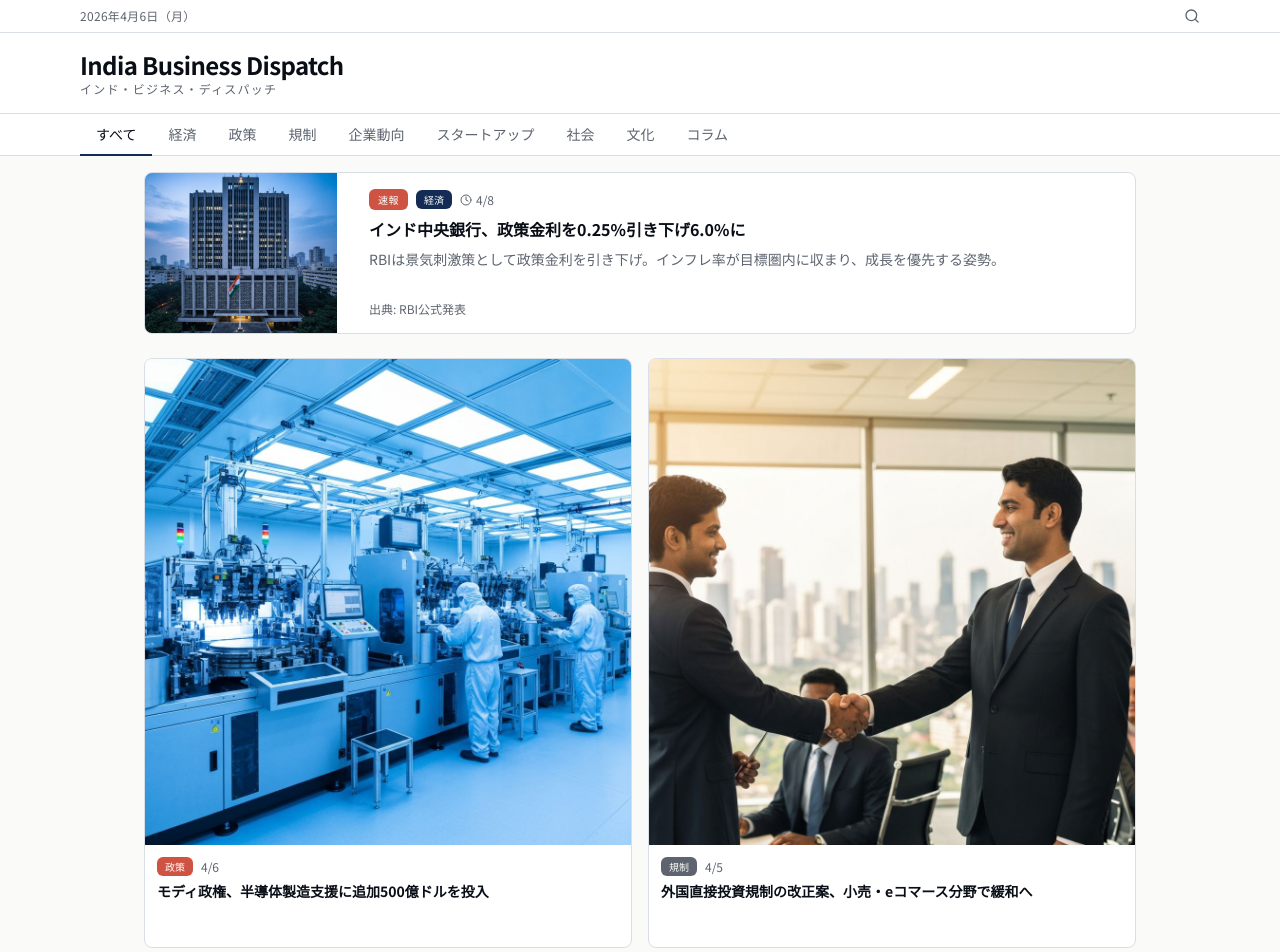
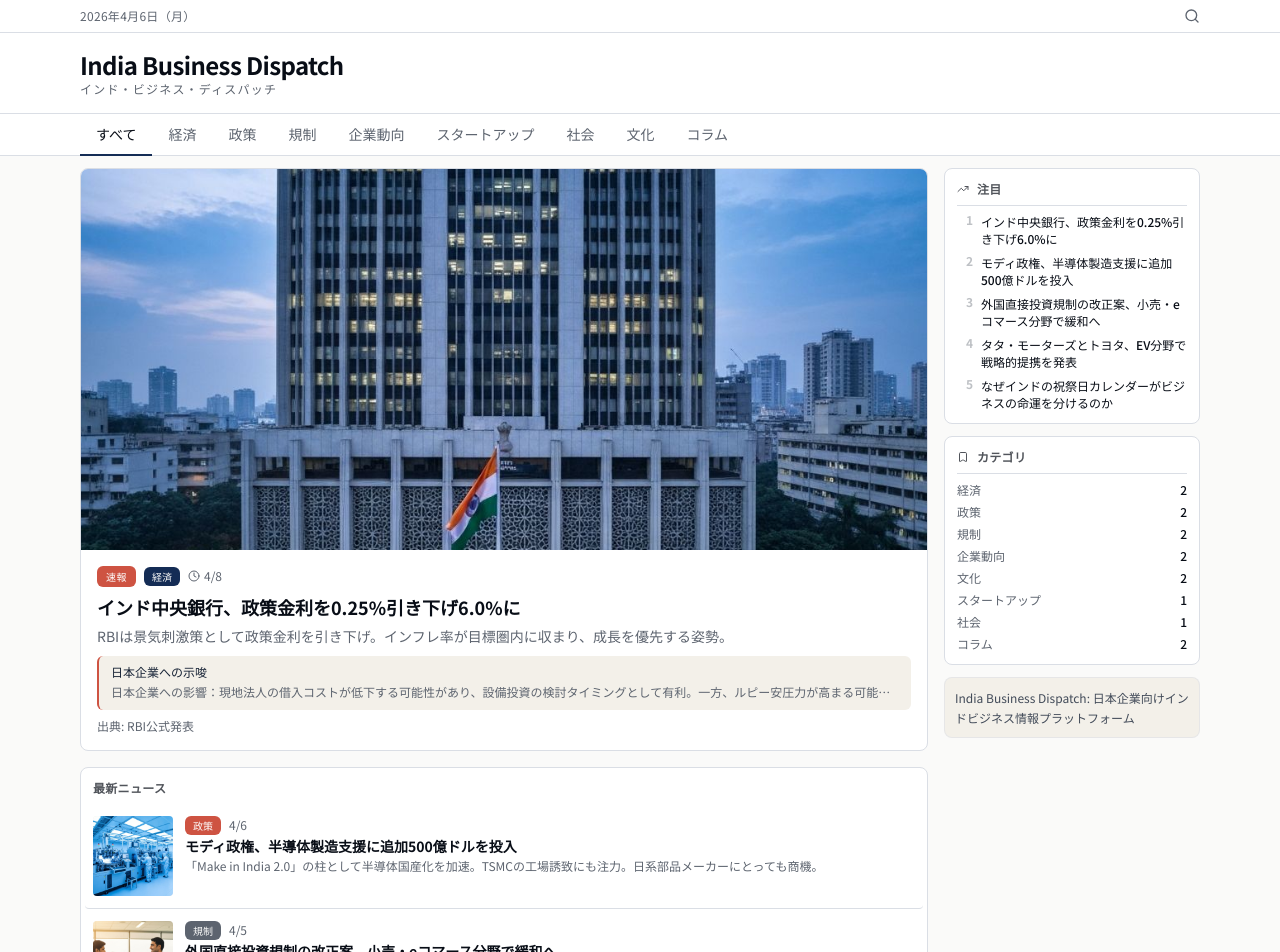
Before and after one commit to Marstronix218/india_business_dispatch, a Next.js app: page / in a window 1280 px wide. Shown: the top 952 px of the page. Built offline with nearby package versions, Linux system fonts and the light colour scheme.

Commit message:
Restored v13: feat: optimize news feed layout for higher density
Reduce featured article size, decrease spacing, reorder sidebar

```diff
--- a/components/news-card.tsx
+++ b/components/news-card.tsx
@@ -11,76 +11,6 @@ import { Clock, ArrowRight } from "lucide-react"
 function formatDate(dateStr: string) {
   const d = new Date(dateStr)
   return `${d.getMonth() + 1}/${d.getDate()}`
-}
-
-export function NewsCardLeadHorizontal({ article }: { article: NewsArticle }) {
-  return (
-    <Link
-      href={`/article/${article.id}`}
-      className="group flex gap-4 bg-card rounded-lg border border-border overflow-hidden hover:shadow-md transition-shadow mb-6"
-    >
-      {article.imageUrl && (
-        <div className="relative w-48 h-40 shrink-0 overflow-hidden bg-muted">
-          <Image
-            src={article.imageUrl}
-            alt={article.title}
-            fill
-            className="object-cover group-hover:scale-105 transition-transform duration-300"
-            sizes="192px"
-          />
-        </div>
-      )}
-      <div className="flex-1 p-4 flex flex-col justify-between">
-        <div>
-          <div className="flex items-center gap-2 mb-2">
-            {article.isBreaking && (
-              <Badge className="bg-accent text-accent-foreground text-[10px] uppercase tracking-wider">
-                速報
-              </Badge>
-            )}
-            <Badge
-              variant="outline"
-              className={`text-[10px] ${CATEGORY_COLORS[article.category]} border-none`}
-            >
-              {CATEGORY_LABELS[article.category]}
-            </Badge>
-            <span className="text-xs text-muted-foreground flex items-center gap-1">
-              <Clock className="size-3" />
-              {formatDate(article.date)}
-            </span>
-          </div>
-          <h2 className="text-base font-bold text-foreground leading-snug mb-2 group-hover:text-primary transition-colors">
-            {article.title}
-          </h2>
-          <p className="text-sm text-muted-foreground leading-relaxed line-clamp-2">
-            {article.summary}
-          </p>
-        </div>
-        <div className="mt-2 flex items-center text-xs text-muted-foreground">
-          {article.sourceUrl ? (
-            <button
-              type="button"
-              className="hover:text-foreground transition-colors underline-offset-2 hover:underline cursor-pointer"
-              onClick={(e) => {
-                e.preventDefault()
-                e.stopPropagation()
-                window.open(article.sourceUrl, "_blank", "noopener,noreferrer")
-              }}
-            >
-              {"出典: "}
-              {article.source}
-            </button>
-          ) : (
-            <span>
-              {"出典: "}
-              {article.source}
-            </span>
-          )}
-          <ArrowRight className="size-3 ml-auto opacity-0 group-hover:opacity-100 transition-opacity" />
-        </div>
-      </div>
-    </Link>
-  )
 }
 
 export function NewsCardFeatured({ article }: { article: NewsArticle }) {
@@ -165,21 +95,21 @@ export function NewsCardCompact({ article }: { article: NewsArticle }) {
   return (
     <Link
       href={`/article/${article.id}`}
-      className="group block bg-card rounded-lg border border-border overflow-hidden hover:shadow-md transition-shadow h-full"
+      className="group flex gap-3 py-3 border-b border-border last:border-none hover:bg-secondary/30 transition-colors -mx-2 px-2 rounded"
     >
       {article.imageUrl && (
-        <div className="relative w-full aspect-square overflow-hidden bg-muted">
+        <div className="relative w-20 h-20 shrink-0 overflow-hidden rounded bg-muted">
           <Image
             src={article.imageUrl}
             alt={article.title}
             fill
             className="object-cover group-hover:scale-105 transition-transform duration-300"
-            sizes="(max-width: 768px) 100vw, (max-width: 1200px) 50vw, 25vw"
+            sizes="80px"
           />
         </div>
       )}
-      <div className="p-3 flex flex-col h-full">
-        <div className="flex items-center gap-2 mb-1.5">
+      <div className="flex-1 min-w-0">
+        <div className="flex items-center gap-2 mb-0.5">
           <Badge
             variant="outline"
             className={`text-[10px] ${CATEGORY_COLORS[article.category]} border-none`}
@@ -190,12 +120,15 @@ export function NewsCardCompact({ article }: { article: NewsArticle }) {
             {formatDate(article.date)}
           </span>
         </div>
-        <h3 className="text-sm font-bold text-foreground leading-snug mb-1 group-hover:text-primary transition-colors line-clamp-3 flex-1">
+        <h3 className="text-sm font-bold text-foreground leading-snug mb-0.5 group-hover:text-primary transition-colors line-clamp-2">
           {article.title}
         </h3>
-        <p className="text-xs text-muted-foreground leading-tight line-clamp-2">
+        <p className="text-xs text-muted-foreground leading-tight line-clamp-1">
           {article.summary}
         </p>
+      </div>
+      <div className="flex items-center shrink-0">
+        <ArrowRight className="size-4 text-muted-foreground opacity-0 group-hover:opacity-100 transition-opacity" />
       </div>
     </Link>
   )
--- a/components/news-list.tsx
+++ b/components/news-list.tsx
@@ -3,7 +3,12 @@
 import { useState, useMemo } from "react"
 import { SiteHeader } from "@/components/site-header"
 import { SiteFooter } from "@/components/site-footer"
-import { NewsCardLeadHorizontal, NewsCardCompact } from "@/components/news-card"
+import { NewsCardFeatured, NewsCardCompact } from "@/components/news-card"
+import {
+  TrendingWidget,
+  CategoryWidget,
+  AboutWidget,
+} from "@/components/sidebar-widgets"
 import { type Category } from "@/lib/news-data"
 import { useArticles } from "@/lib/article-store"
 
@@ -48,10 +53,10 @@ export function NewsList() {
       />
 
       <main className="flex-1">
-        <div className="mx-auto max-w-5xl px-4 py-4">
+        <div className="mx-auto max-w-6xl px-4 py-3">
           {/* Results info */}
           {(activeCategory || searchQuery) && (
-            <div className="mb-4 flex items-center gap-2">
+            <div className="mb-3 flex items-center gap-2">
               <p className="text-sm text-muted-foreground">
                 {filteredArticles.length}
                 {"件の記事"}
@@ -75,6 +80,9 @@ export function NewsList() {
             </div>
           )}
 
+          <div className="flex flex-col gap-4 md:flex-row">
+            {/* Main column */}
+            <div className="flex-1 min-w-0">
               {filteredArticles.length === 0 ? (
                 <div className="py-20 text-center">
                   <p className="text-muted-foreground text-sm">
@@ -83,14 +91,19 @@ export function NewsList() {
                 </div>
               ) : (
                 <>
-              {/* Lead article - horizontal */}
+                  {/* Featured article - smaller */}
                   {featuredArticle && (
-                <NewsCardLeadHorizontal article={featuredArticle} />
+                    <div className="mb-4">
+                      <NewsCardFeatured article={featuredArticle} />
+                    </div>
                   )}
 
-              {/* Grid of articles - 2 columns on desktop */}
+                  {/* Rest of articles - tight spacing */}
                   {restArticles.length > 0 && (
-                <div className="grid grid-cols-1 gap-4 md:grid-cols-2">
+                    <div className="bg-card rounded-lg border border-border p-3">
+                      <h2 className="text-xs font-bold text-foreground mb-2 uppercase tracking-wide opacity-70">
+                        {"最新ニュース"}
+                      </h2>
                       {restArticles.map((article) => (
                         <NewsCardCompact
                           key={article.id}
@@ -102,6 +115,15 @@ export function NewsList() {
                 </>
               )}
             </div>
+
+            {/* Sidebar - reordered and less prominent */}
+            <aside className="w-full md:w-64 shrink-0 flex flex-col gap-3 order-last md:order-none">
+              <TrendingWidget />
+              <CategoryWidget />
+              <AboutWidget />
+            </aside>
+          </div>
+        </div>
       </main>
 
       <SiteFooter />
--- a/components/site-header.tsx
+++ b/components/site-header.tsx
@@ -42,7 +42,7 @@ export function SiteHeader({
   const dayStr = dayNames[today.getDay()]
 
   return (
-    <header className="bg-card border-b border-border">
+    <header className="sticky top-0 z-50 bg-card border-b border-border">
       {/* Top bar */}
       <div className="border-b border-border">
         <div className="mx-auto max-w-6xl flex items-center justify-between px-4 py-2">
```
Lines whose indentation alone changed are shown as unchanged.
